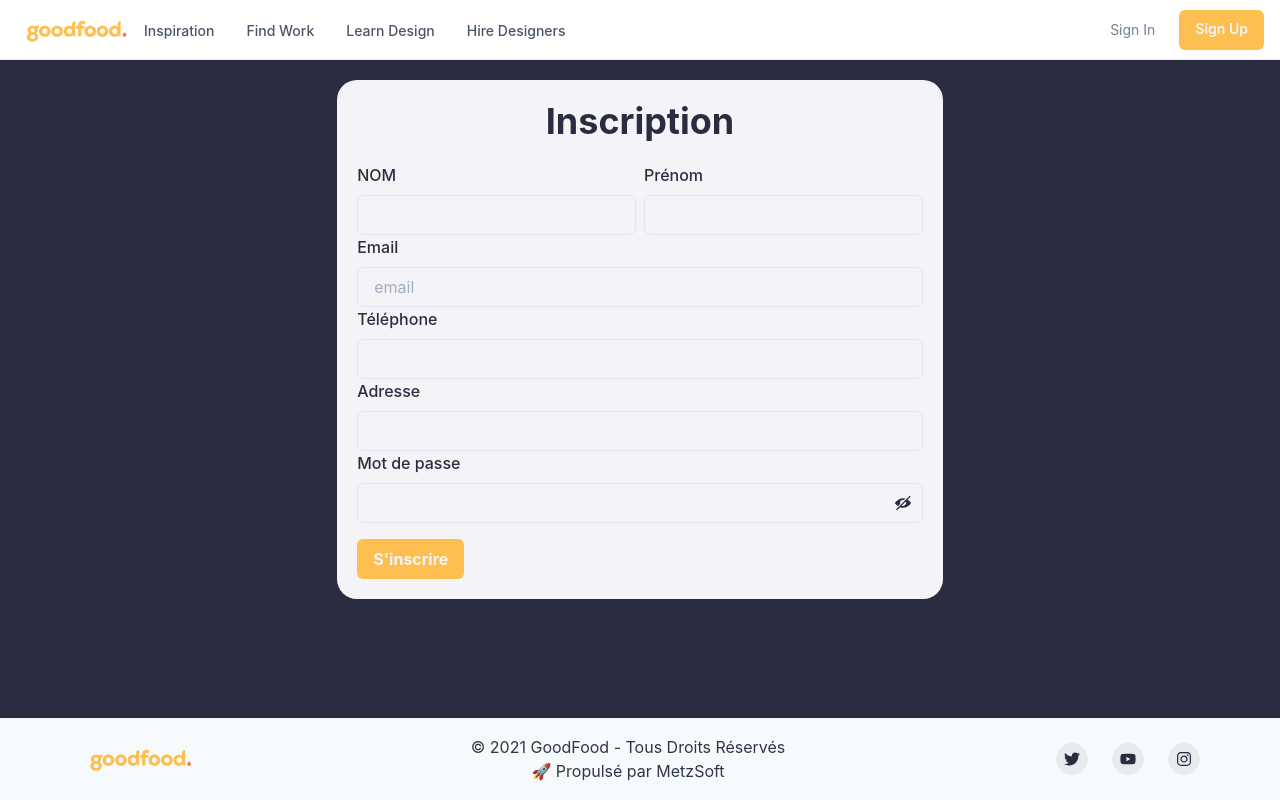
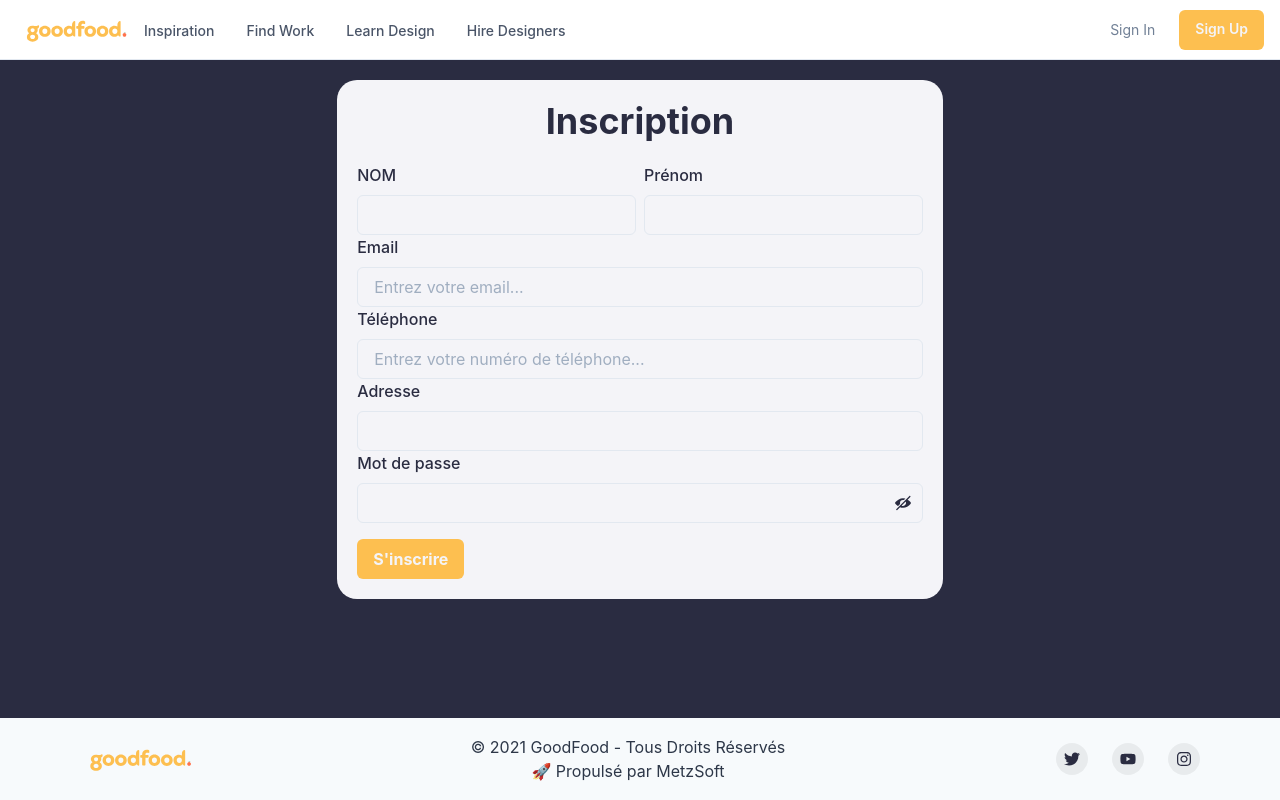
Before and after one commit to esomly19/GoodFood, a Next.js app in the folder front-end/: page /register in a window 1280 px wide. Built offline with nearby package versions, Linux system fonts and the light colour scheme.

Commit message:
Register rework

```diff
--- a/front-end/components/login/Form.js
+++ b/front-end/components/login/Form.js
@@ -10,7 +10,7 @@ import {
 import {ViewIcon, ViewOffIcon} from "@chakra-ui/icons";
 
 export default function Form() {
-    const [showPassword,setShowPass]=useState();
+    const [showPassword,setShowPass]=useState(false);
     const {
         handleSubmit,
         register,
@@ -31,56 +31,99 @@ export default function Form() {
             <Stack spacing={4}>
                 <HStack>
                     <Box>
-                        <FormControl id="firstname">
+                        <FormControl isInvalid={errors.firstname}>
                             <FormLabel>NOM</FormLabel>
-                            <Input type="text" />
+                            <Input
+                                id="firstname"
+                                type="text"
+                                {...register('firstname', {
+                                    required: 'Veuillez renseigner ce champ.',
+                                })}/>
+                            <FormErrorMessage>
+                                {errors.firstname && errors.firstname.message}
+                            </FormErrorMessage>
                         </FormControl>
                     </Box>
                     <Box>
-                        <FormControl id="lastname">
+                        <FormControl isInvalid={errors.lastname}>
                             <FormLabel>Prénom</FormLabel>
-                            <Input type="text" />
+                            <Input
+                                id="lastname"
+                                type="text"
+                                {...register('lastname', {
+                                    required: 'Veuillez renseigner ce champ.',
+                                })}/>
+                            <FormErrorMessage>
+                                {errors.lastname && errors.lastname.message}
+                            </FormErrorMessage>
                         </FormControl>
                     </Box>
                 </HStack>
             </Stack>
-            <FormControl isInvalid={errors.name}>
+            <FormControl isInvalid={errors.email}>
                 <FormLabel htmlFor='email'>Email</FormLabel>
                 <Input
                     id='email'
-                    type='email'
-                    placeholder='email'
-                    {...register('name', {
-                        required: 'This is required',
-                        minLength: { value: 4, message: 'Minimum length should be 4' },
+                    type='text'
+                    placeholder='Entrez votre email...'
+                    {...register('email', {
+                        required: 'Veuillez renseigner ce champ.',
+                        pattern: {
+                            value: /^\S+@\S+$/i,
+                            message: "Ceci n'est pas une adresse mail valide!"
+                        }
                     })}
                 />
                 <FormErrorMessage>
-                    {errors.name && errors.name.message}
+                    {errors.email && errors.email.message}
                 </FormErrorMessage>
             </FormControl>
-            <FormControl id="phone">
+            <FormControl isInvalid={errors.phone}>
                 <FormLabel>Téléphone</FormLabel>
-                <Input type="number" />
+                <Input
+                    id='phone'
+                    type="number"
+                    placeholder='Entrez votre numéro de téléphone...'
+                    {...register('phone', {
+                        required: 'Veuillez renseigner ce champ.',
+                        maxLength: { value: 12, message: 'Votre numéro doit faire 12 caractères maximum!' },
+                    })}/>
+                <FormErrorMessage>
+                    {errors.phone && errors.phone.message}
+                </FormErrorMessage>
             </FormControl>
-            <FormControl id="address">
+            <FormControl isInvalid={errors.address}>
                 <FormLabel>Adresse</FormLabel>
-                <Input type="text" />
+                <Input
+                    id='address'
+                    type="text"
+                    {...register('address', {
+                        required: 'Veuillez renseigner ce champ.',
+                })}/>
+                <FormErrorMessage>
+                    {errors.address && errors.address.message}
+                </FormErrorMessage>
             </FormControl>
-            <FormControl id="password">
+            <FormControl isInvalid={errors.password}>
                 <FormLabel>Mot de passe</FormLabel>
                 <InputGroup>
-                    <Input type={showPassword ? 'text' : 'password'} />
+                    <Input
+                        id='password'
+                        type={showPassword ? 'text' : 'password'}
+                        {...register('password', {
+                            required: 'Veuillez renseigner ce champ.',
+                        })}/>
                     <InputRightElement h={'full'}>
                         <Button
                             variant={'ghost'}
-                            onClick={() =>
-                                setShowPass((showPassword) => !showPassword)
-                            }>
+                            onClick={() => setShowPass(!showPassword)}>
                             {showPassword ? <ViewIcon /> : <ViewOffIcon />}
                         </Button>
                     </InputRightElement>
                 </InputGroup>
+                <FormErrorMessage>
+                    {errors.password && errors.password.message}
+                </FormErrorMessage>
             </FormControl>
             <Button mt={4} variant={"good-food"} isLoading={isSubmitting} type='submit'>
                 S'inscrire
```
